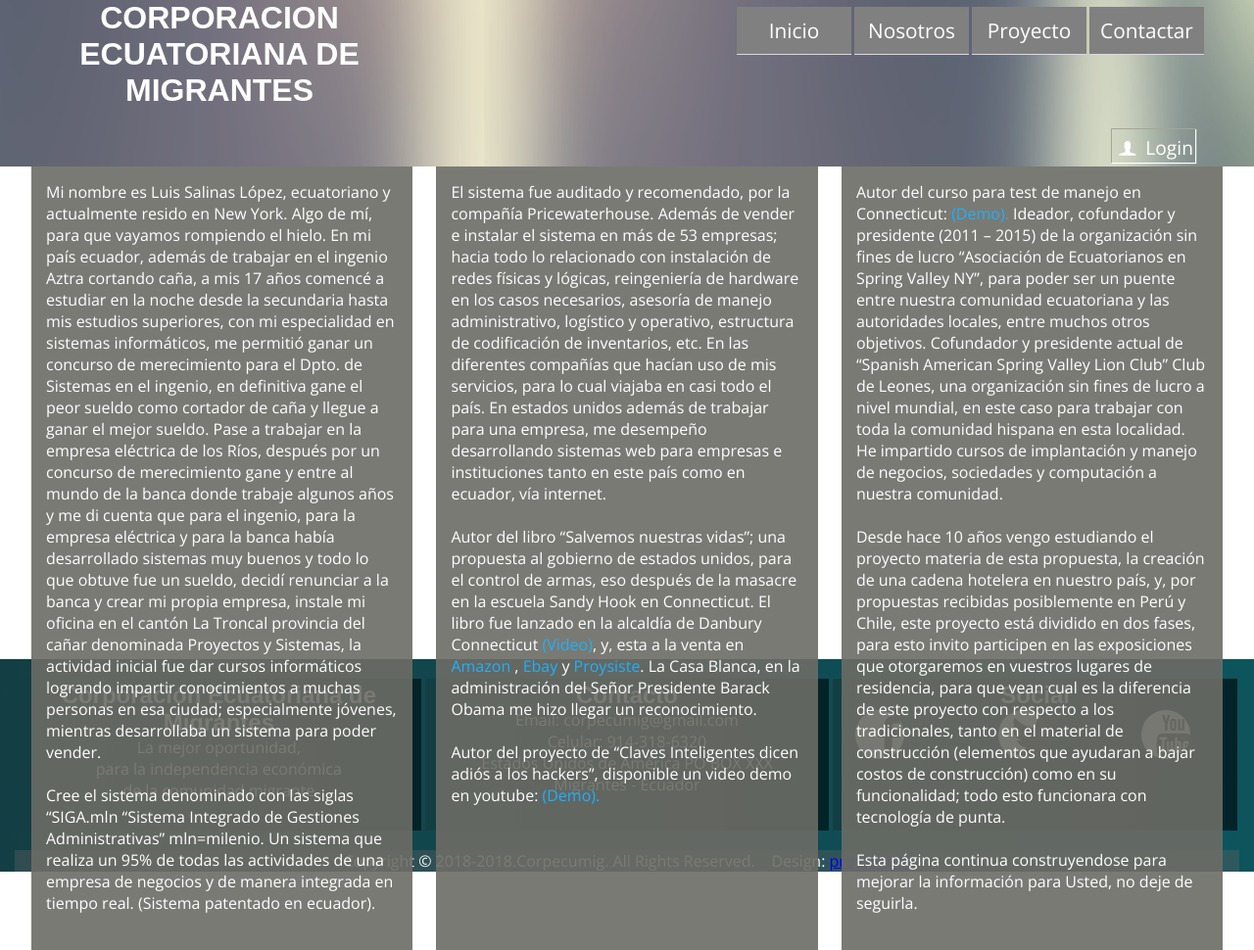
After one commit to proysistem/corpecumig, a Django app: a page that uses corporacion/templates/footer/footer.html in a window 1280 px wide. The commit adds this page. Shown: the whole page at 98% size. Run offline with Django 3.2, Linux system fonts and the light colour scheme; parts of the project's set-up code (start-up, migrations or seed data) failed here and were passed over; some libraries are stand-ins or nearby versions; some web fonts are replaced.

Commit message:
quien soy

```diff
--- a/corporacion/apps/eventos/models.py
+++ b/corporacion/apps/eventos/models.py
@@ -10,7 +10,7 @@ class Zipcodigo(models.Model):
     zip_ciuddet = models.TextField('Ciudad', max_length=35)
 
     def __str__(self):
-        return "%s %s %s %s" % (self.zip_idzipco, self.zip_country, self.zip_estddet, self.zip_ciuddet)
+        return "%s %s %s %s" % (self.zip_country, self.zip_ciuddet, self.zip_estddet, self.zip_idzipco)
 
 
 class Aspirante(models.Model):
--- a/corporacion/apps/inicio/urls.py
+++ b/corporacion/apps/inicio/urls.py
@@ -1,9 +1,10 @@
 from django.conf.urls import url
 
-from apps.inicio.views import IndexView, proyecto
+from apps.inicio.views import IndexView, proyecto, nosotros
 
 
 urlpatterns = [
     url(r'^$', IndexView, name='iniciar'),
     url(r'^IndProy$', proyecto, name='proyecto'),
+    url(r'^IndNoso$', nosotros, name='nosotros'),
 ]
--- a/corporacion/apps/inicio/views.py
+++ b/corporacion/apps/inicio/views.py
@@ -13,6 +13,13 @@ def IndexView(request):
     return render(request, template, context)
 
 
+def nosotros(request):
+
+    context = {}
+    template = 'inicio/nosotros.html'
+    return render(request, template, context)
+
+
 def proyecto(request):
 
     context = {}
--- a/corporacion/static/css/header.css
+++ b/corporacion/static/css/header.css
@@ -18,6 +18,7 @@
 	display: block;
 	width:	75%;
 	height: 170px;
+	color: #FFF;
 	}
 .publicidad
 	{
--- a/corporacion/static/css/style_main.css
+++ b/corporacion/static/css/style_main.css
@@ -24,7 +24,7 @@ body{
 .fondo_page
 	{
 	width: 100%;
-	height: 100vh;
+	height: 84vh;
 	}
 .back_slide
 	{
@@ -63,12 +63,16 @@ body{
 	}
 .info_columna
 	{
-	background-color: rgba(16,137,130,0.3);
+	background-color: rgba(108,108,101,0.9);
 	color: #fff;
 	display: block;
-	margin: 15px auto;
 	overflow: auto;
 	padding: 15px;
+	}
+.info_columna a
+	{
+	text-decoration: none;
+	color: #20B0FB;
 	}
 .info_banner
 	{
@@ -95,6 +99,10 @@ body{
 	align-content: right;
 	color: #fff;
 	background: linear-gradient(#295641, #58A2B4); /* Standard syntax */
+	}
+.aside_main a img:hover
+	{
+    background: linear-gradient(90deg, #133F44, #022327);
 	}
 /*------------------------ Estilos responsive ----------------------- */
 @media(min-width: 768px){
--- a/corporacion/templates/footer/footer.html
+++ b/corporacion/templates/footer/footer.html
@@ -10,7 +10,7 @@
 					</article>
 					<article class="footer_fields">
 						<p>	<h2> Contacto </h2>
-							Email: corpoecumig@gmail.com<br />
+							Email:  corpecumig@gmail.com<br />
 							Celular: 914-318-6320<br />
 							Estados Unidos de América
 
--- a/corporacion/templates/header/menu_nav.html
+++ b/corporacion/templates/header/menu_nav.html
@@ -1,11 +1,12 @@
 		<header class="header">
 			<div class="content">
-				<img class="logo" src="static/images/logo01.png">
+				{% comment %} <img class="logo" src="static/images/logo01.png">  {% endcomment %}
+				<div class="logo"><h1>CORPORACION ECUATORIANA DE MIGRANTES</h1></div>
 				<span class="icon-th-list" id="btn-menu"></span>
 				<nav class="nav" id="nav">
 					<ul id="menu">
 						<li class="menu__item"><a class="menu__link" href="{% url 'inicio:iniciar' %}">Inicio</a></li>
-						<li class="menu__item"><a class="menu__link" href="#">Nosotros</a></li>
+						<li class="menu__item"><a class="menu__link" href="{% url 'inicio:nosotros' %}">Nosotros</a></li>
 						<li class="menu__item"><a class="menu__link" href="{% url 'inicio:proyecto' %}">Proyecto</a></li>
 						<li class="menu__item"><a class="menu__link" href="#">Contactar</a></li>
 					</ul><br><br><br>
--- /dev/null
+++ b/corporacion/templates/inicio/nosotros.html
@@ -0,0 +1,31 @@
+{% extends 'base/base_main.html' %}
+
+{% block title %} Home {% endblock title %}</title>
+
+{% block context%}
+			<section class="fondo_page">
+				<article class="back_slide">
+					<div class="form_columns">
+						<p class="info_columna">
+      Mi nombre es Luis Salinas López, ecuatoriano y actualmente resido en New York. Algo de mí, para que vayamos rompiendo el hielo. En mi país ecuador, además de trabajar en el ingenio Aztra cortando caña, a mis 17 años  comencé a estudiar en la noche desde la secundaria hasta mis estudios superiores, con mi especialidad en sistemas informáticos, me permitió ganar un concurso de merecimiento para el Dpto. de Sistemas en el ingenio, en definitiva gane el peor sueldo como cortador de caña y llegue a ganar el mejor sueldo. Pase a trabajar en la empresa eléctrica de los Ríos, después por un concurso de merecimiento gane y entre al mundo de la banca donde trabaje algunos años y me di cuenta que para el ingenio, para la empresa eléctrica y para la banca había desarrollado sistemas muy buenos y todo lo que obtuve fue un sueldo, decidí renunciar a la banca y crear mi propia empresa, instale mi oficina en el cantón La Troncal provincia del cañar denominada Proyectos y Sistemas, la actividad inicial fue dar cursos informáticos logrando impartir conocimientos a muchas personas en esa ciudad; especialmente jóvenes, mientras desarrollaba un sistema para poder vender.<br><br>
+     Cree el sistema denominado con las siglas “SIGA.mln “Sistema Integrado de Gestiones Administrativas” mln=milenio. Un sistema que realiza un 95% de todas las actividades de una empresa de negocios y de manera integrada en tiempo real. (Sistema patentado en ecuador).<br><br>
+						</p>
+						<p class="info_columna">
+     El sistema fue auditado y recomendado, por la compañía Pricewaterhouse.   Además de vender e instalar el sistema en más de 53 empresas; hacia todo lo relacionado con instalación de redes físicas y lógicas, reingeniería de hardware en los casos necesarios, asesoría de manejo administrativo, logístico y operativo, estructura de codificación de inventarios, etc. En las diferentes compañías que hacían uso de mis servicios, para lo cual viajaba en casi todo el país.
+En estados unidos además de trabajar para una empresa, me desempeño desarrollando sistemas web para empresas e instituciones tanto en este país como en ecuador, vía internet.<br><br>
+
+Autor del libro “Salvemos nuestras vidas”; una propuesta al gobierno de estados unidos, para el control de armas, eso después de la masacre en la escuela Sandy Hook en Connecticut. El libro fue lanzado en la alcaldía de Danbury Connecticut <a target="_blank" href="https://youtu.be/ePa1Epv_9g4"> (Video)</a>, y, esta a la venta en <a target="_blank" href="https://www.amazon.com/gp/search?index=books&linkCode=qs&keywords=9781463350857">Amazon</a> , <a href="http://www.ebay.com.au/itm/NEW-Protejamos-Nuestras-Vidas-Spanish-Edition-by-Luis-Salinas/331565522547?_trkparms=aid%3D222007%26algo%3DSIM.MBE%26ao%3D2%26asc%3D45736%26meid%3D3bd0eabf1b7446f0ba67a66df958c320%26pid%3D100623%26rk%3D1%26rkt%3D1%26sd%3D382209025506&_trksid=p2047675.c100623.m-1">Ebay</a>  y <a href="www.proysistem.com">Proysiste</a>. La Casa Blanca, en la administración del Señor Presidente Barack Obama me hizo llegar un reconocimiento.<br><br>
+   Autor del proyecto de “Claves Inteligentes dicen adiós a los hackers”, disponible un video demo en youtube:<a target="_blank" href="https://youtu.be/WnSWZ-SUHTI"> (Demo).</a>
+						</p>
+						<p class="info_columna">
+   Autor del curso para test de manejo en Connecticut: <a target="_blank" href="https://youtu.be/_7tCdZvlnBk"> (Demo).</a>
+   Ideador, cofundador y presidente (2011 – 2015) de la organización sin fines de lucro “Asociación de Ecuatorianos en Spring Valley NY”, para poder ser un puente entre nuestra comunidad ecuatoriana y las autoridades locales, entre muchos otros objetivos.
+   Cofundador y presidente actual  de “Spanish American Spring Valley Lion Club” Club de Leones, una organización sin fines de lucro a nivel mundial, en este caso para trabajar con toda la comunidad hispana en esta localidad.
+    He impartido cursos de implantación y manejo de negocios, sociedades y computación a nuestra comunidad.<br><br>
+   Desde hace 10 años vengo estudiando el proyecto materia de esta propuesta, la creación de una cadena hotelera en nuestro país, y, por propuestas recibidas posiblemente en Perú y Chile, este proyecto está dividido en dos fases, para esto invito participen en las exposiciones que otorgaremos en vuestros lugares de residencia, para que vean cual es la diferencia de este proyecto con respecto a los tradicionales, tanto en el material de construcción (elementos que ayudaran a bajar costos de construcción) como en su funcionalidad; todo esto funcionara con tecnología de punta.<br><br>
+   							Esta página continua construyendose para mejorar la información para Usted, no deje de seguirla.
+						</p>
+					</div>
+				</article>
+			</section>
+{% endblock context %}
```
Also changed, not shown: corporacion/static/images/RICHARD.jpg (added), corporacion/static/images/key1.jpg, corporacion/static/images/key2.jpg, corporacion/static/images/key3.jpg, corporacion/static/images/key4.jpg.
